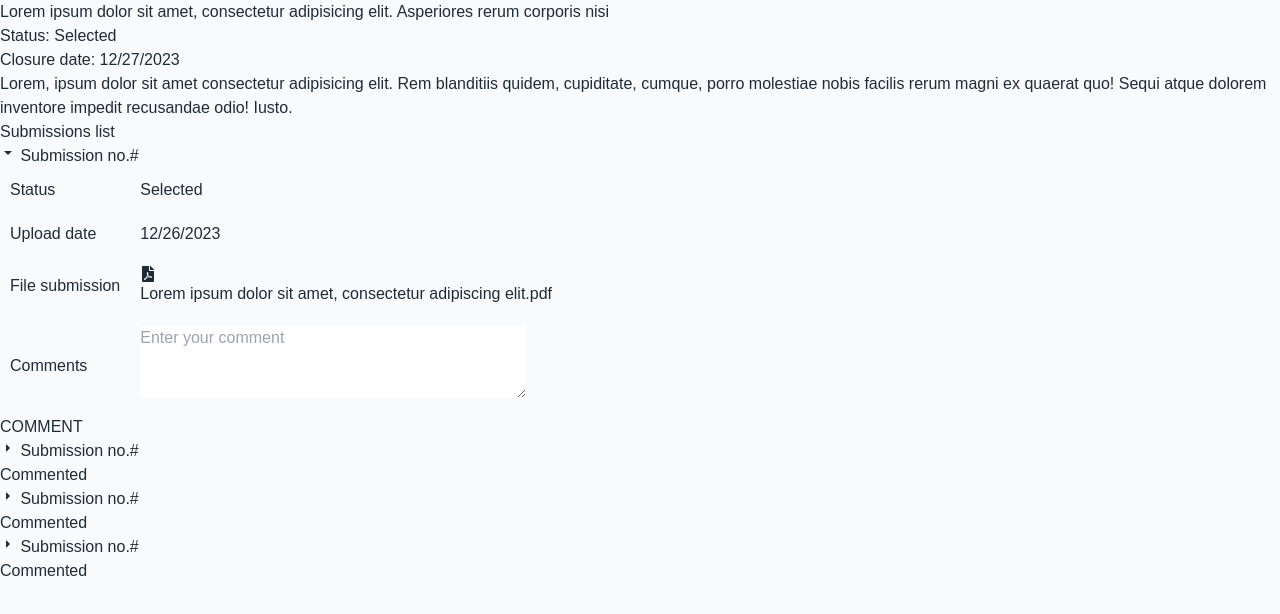
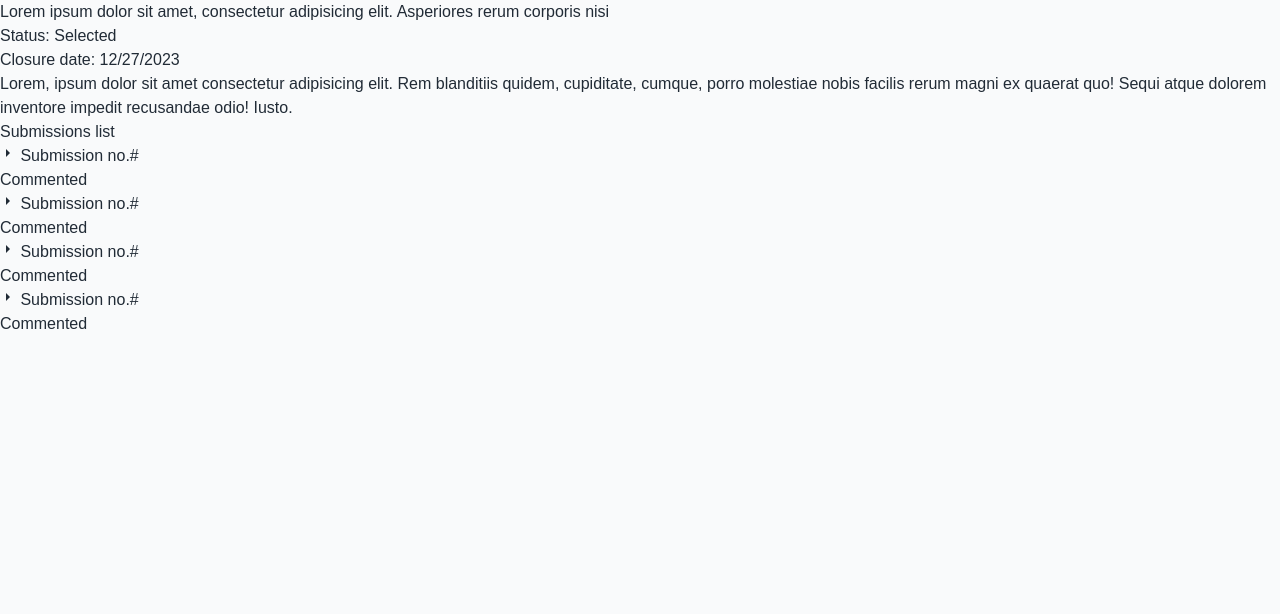
Before and after one commit to NPCuong069/comp_1640, a React (Vite) app: page /student/articleDetails in a window 1280 px wide. Shown: the top 614 px of the page. Built offline with nearby package versions, Linux system fonts and the light colour scheme.

Commit message:
ArticleDetails

```diff
--- a/src/pages/student/ArticleDetailsPage.jsx
+++ b/src/pages/student/ArticleDetailsPage.jsx
@@ -3,8 +3,11 @@ import { IoMdArrowDropdown } from "react-icons/io";
 import { IoMdArrowDropright } from "react-icons/io";
 import { FaFilePdf } from "react-icons/fa";
 import "./articleDetails.css";
+import ArticleDropdown from './ArticleDropdown';
+
 
 function StudentArticleDetails() {
+
     return (
         <div className='text-lg mx-[200px]' >
             <h1 className=' bg-gray-200 p-2 '>Lorem ipsum dolor sit amet, consectetur adipisicing elit. Asperiores rerum corporis nisi </h1>
@@ -12,68 +15,10 @@ function StudentArticleDetails() {
             <h3 className=' mt-3 '>Closure date: 12/27/2023</h3>
             <p className=' mt-3 '>Lorem, ipsum dolor sit amet consectetur adipisicing elit. Rem blanditiis quidem, cupiditate, cumque, porro molestiae nobis facilis rerum magni ex quaerat quo! Sequi atque dolorem inventore impedit recusandae odio! Iusto.</p>
             <h1 className=' mt-5 font-semibold '>Submissions list</h1>
-            <div className=' mt-3 grid grid-cols-1 text-xl gap-2'>
-                <h1 className=' bg-gray-300 p-2 text-4xl flex items-center gap-2 '> <button><IoMdArrowDropdown className='' /></button> Submission no.#</h1>
-                <form action="">
-                    <table className='w-full  [&>tbody>*:nth-child(odd)]:bg-gray-200 [&>tbody>*:nth-child()]:p-2  '>
-                        <tbody className=' p-2'>
-                            <tr className=' p-2 mt-2 '>
-                                <td>
-                                    Status
-                                </td>
-                                <td>
-                                    Selected
-                                </td>
-                            </tr>
-                            <tr>
-                                <td>
-                                    Upload date
-                                </td>
-                                <td>
-                                    12/26/2023
-                                </td>
-                            </tr>
-                            <tr>
-                                <td>
-                                    File submission
-                                </td>
-                                <td className='flex items-center gap-2'>
-                                    <FaFilePdf /> Lorem ipsum dolor sit amet, consectetur adipiscing elit.pdf
-                                </td>
-                            </tr>
-                            <tr>
-                                <td>
-                                    Comments
-                                </td>
-                                <td>
-                                    <textarea placeholder='Enter your comment' name="" id="" cols="40" rows="3"></textarea>
-                                </td>
-                            </tr>
-
-
-                        </tbody>
-                    </table>
-                    <div className=' w-full flex justify-end'>
-                        <button className='px-5 p-2 bg-violet-600 text-white rounded-md'>
-                            COMMENT
-                        </button>
-                    </div>
-
-                </form>
-
-            </div>
-            <div className=' mt-3 grid grid-cols-1 text-xl gap-2'>
-                <h1 className=' bg-gray-300 p-2 text-3xl flex items-center gap-2 justify-between'> <div className='flex items-center'><button><IoMdArrowDropright className='text-5xl' /></button> Submission no.# </div> <p className='text-2xl text-red-500'>Commented</p>  </h1>
-
-            </div>
-            <div className=' mt-3 grid grid-cols-1 text-xl gap-2'>
-                <h1 className=' bg-gray-300 p-2 text-3xl flex items-center gap-2 justify-between'> <div className='flex items-center'><button><IoMdArrowDropright className='text-5xl' /></button> Submission no.# </div> <p className='text-2xl text-red-500'>Commented</p>  </h1>
-
-            </div>
-            <div className=' mt-3 grid grid-cols-1 text-xl gap-2'>
-                <h1 className=' bg-gray-300 p-2 text-3xl flex items-center gap-2 justify-between'> <div className='flex items-center'><button><IoMdArrowDropright className='text-5xl' /></button> Submission no.# </div> <p className='text-2xl text-red-500'>Commented</p>  </h1>
-
-            </div>
+            <ArticleDropdown />
+            <ArticleDropdown />
+            <ArticleDropdown />
+            <ArticleDropdown />
         </div>
 
     );
--- /dev/null
+++ b/src/pages/student/ArticleDropdown.jsx
@@ -0,0 +1,66 @@
+import React, { useState } from 'react';
+import { IoMdArrowDropdown } from "react-icons/io";
+import { IoMdArrowDropright } from "react-icons/io";
+import { FaFilePdf } from "react-icons/fa";
+import "./articleDetails.css";
+
+function ArticleDropdown() {
+
+    const [show, setShow] = useState(false);
+
+    return (
+
+        <div className=' mt-3 grid grid-cols-1 text-xl gap-2'>
+            <h1 className=' bg-gray-300 p-2 text-3xl flex items-center gap-2 justify-between'> <div className='flex items-center'><button className='text-5xl' onClick={(e) => setShow(!show)}>{show ? <IoMdArrowDropdown className='' /> : <IoMdArrowDropright className='' />}</button> Submission no.# </div> <p className='text-2xl text-red-500'>Commented</p>  </h1>
+            {show && <form action="">
+                <table className='w-full  [&>tbody>*:nth-child(odd)]:bg-gray-200 [&>tbody>*:nth-child()]:p-2  '>
+                    <tbody className=' p-2'>
+                        <tr className=' p-2 mt-2 '>
+                            <td>
+                                Status
+                            </td>
+                            <td>
+                                Selected
+                            </td>
+                        </tr>
+                        <tr>
+                            <td>
+                                Upload date
+                            </td>
+                            <td>
+                                12/26/2023
+                            </td>
+                        </tr>
+                        <tr>
+                            <td>
+                                File submission
+                            </td>
+                            <td className='flex items-center gap-2'>
+                                <FaFilePdf /> Lorem ipsum dolor sit amet, consectetur adipiscing elit.pdf
+                            </td>
+                        </tr>
+                        <tr>
+                            <td>
+                                Comments
+                            </td>
+                            <td>
+                                <textarea placeholder='Enter your comment' name="" id="" cols="40" rows="3"></textarea>
+                            </td>
+                        </tr>
+
+
+                    </tbody>
+                </table>
+                <div className=' w-full flex justify-end'>
+                    <button className='px-5 p-2 bg-violet-600 text-white rounded-md'>
+                        COMMENT
+                    </button>
+                </div>
+
+            </form>}
+
+        </div>
+    );
+}
+
+export default ArticleDropdown;
```
